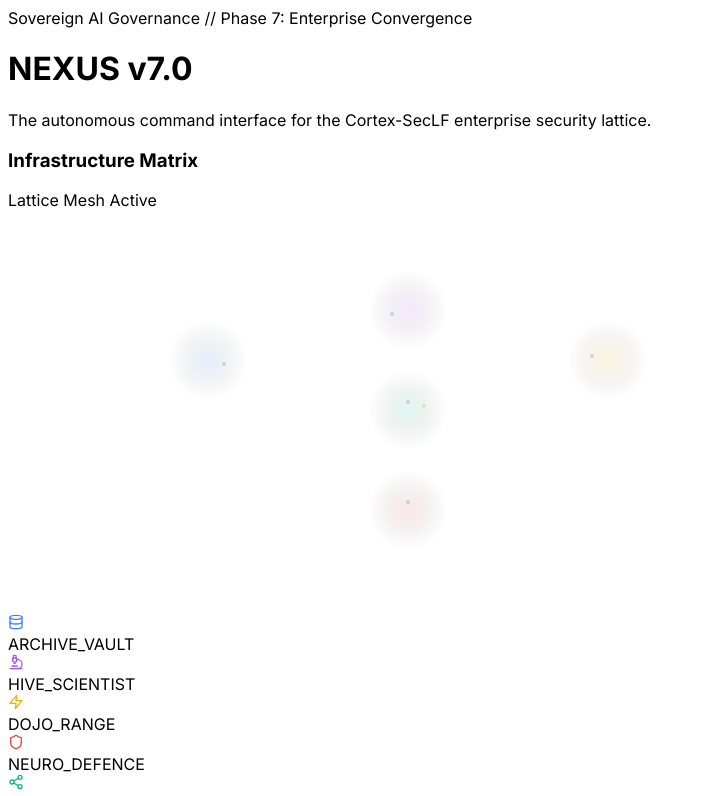
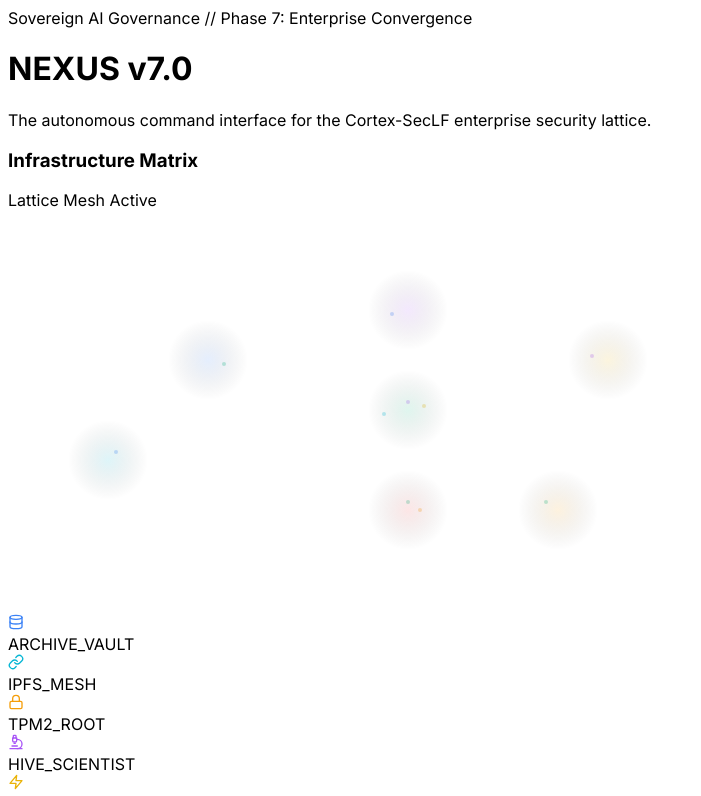
Before and after one commit to MRamiBalles/Cortex-SecLF, a Next.js app in the folder frontend/: page / in a window 1280 px wide. Shown: the top 796 px of the page, without its empty margins (0-701 px from the left). Built offline with nearby package versions, Linux system fonts and the light colour scheme.

Commit message:
feat: add NexusTopology component to visualize animated network infrastructure.

```diff
--- a/frontend/src/features/nexus/NexusTopology.tsx
+++ b/frontend/src/features/nexus/NexusTopology.tsx
@@ -2,7 +2,7 @@
 
 import React, { useEffect, useRef, useState } from 'react';
 import { Card, CardContent } from "@/src/components/ui/card"
-import { Share2, Shield, Database, Microscope, Zap } from 'lucide-react'
+import { Share2, Shield, Database, Microscope, Zap, Lock, Link } from 'lucide-react'
 
 interface NodePos {
     id: string
@@ -19,6 +19,8 @@ export default function NexusTopology() {
 
     const nodes: NodePos[] = [
         { id: 'archive', x: 200, y: 150, label: 'ARCHIVE_VAULT', icon: <Database size={16} />, color: '#3b82f6' },
+        { id: 'ipfs', x: 100, y: 250, label: 'IPFS_MESH', icon: <Link size={16} />, color: '#06b6d4' },
+        { id: 'tpm', x: 550, y: 300, label: 'TPM2_ROOT', icon: <Lock size={16} />, color: '#f59e0b' },
         { id: 'scientist', x: 400, y: 100, label: 'HIVE_SCIENTIST', icon: <Microscope size={16} />, color: '#a855f7' },
         { id: 'dojo', x: 600, y: 150, label: 'DOJO_RANGE', icon: <Zap size={16} />, color: '#eab308' },
         { id: 'neuro', x: 400, y: 300, label: 'NEURO_DEFENCE', icon: <Shield size={16} />, color: '#ef4444' },
@@ -26,6 +28,10 @@ export default function NexusTopology() {
     ]
 
     const edges = [
+        ['archive', 'ipfs'],
+        ['ipfs', 'core'],
+        ['core', 'tpm'],
+        ['tpm', 'neuro'],
         ['archive', 'scientist'],
         ['scientist', 'dojo'],
         ['dojo', 'core'],
```
